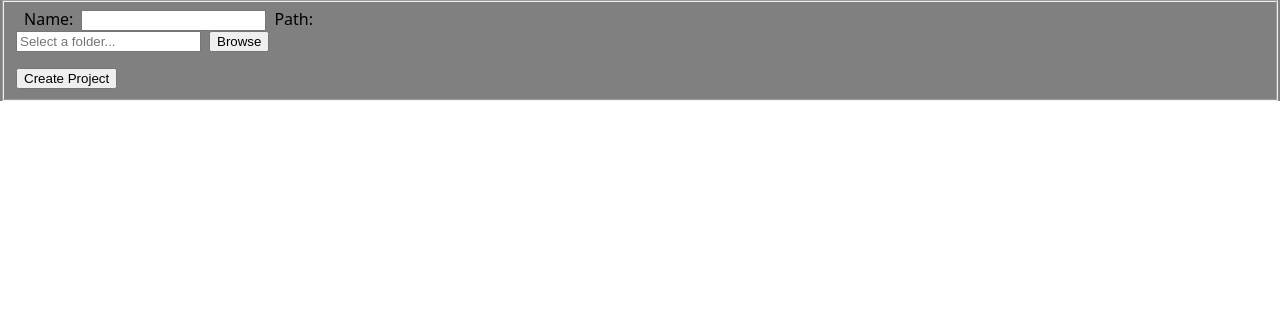
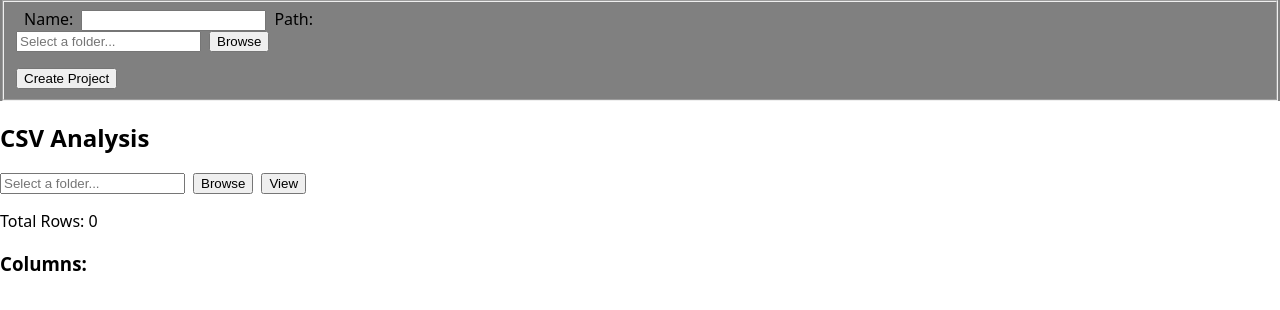
Before and after one commit to govindgcoder/KhagaLink, a React (Vite) app: page / in a window 1280 px wide. Shown: the top 310 px of the page. Built offline with nearby package versions, Linux system fonts and the light colour scheme.

Commit message:
implemented retrieval of CSV metadata

```diff
--- a/src/App.tsx
+++ b/src/App.tsx
@@ -1,8 +1,12 @@
 import ProjectCreator from "./components/projectCreator";
-
+import CsvVisualizer from "./components/csvVisualizer";
 function App() {
     return (
-            <ProjectCreator></ProjectCreator>
+        <>
+            <ProjectCreator/>
+            <CsvVisualizer/>
+        </>
+
     );
 }
 
--- /dev/null
+++ b/src/components/csvVisualizer.tsx
@@ -0,0 +1,59 @@
+import { useState } from "react";
+import { useProjectStore } from "../stores/useProjectStore";
+import { open } from "@tauri-apps/plugin-dialog";
+
+export default function CsvVisualizer() {
+    const [path, setPath] = useState("");
+
+    const metadata = useProjectStore((state) => state.currentCSVmetadata);
+
+    const loadCSVmetadata = useProjectStore((state) => state.loadCSVmetadata);
+    // if (!metadata) {
+    //     return <div>No CSV loaded</div>;
+    // }
+
+    const handleView = () => {
+        loadCSVmetadata(path);
+    }
+
+    const handleBrowse = async () => {
+        try {
+            const selected = await open({
+                directory: false,
+                multiple: false,
+                title: "Select a csv file",
+            });
+            if (selected) {
+                setPath(selected);
+            }
+
+        } catch (err) {
+            console.log("Failed to open dialog: ", err);
+        }
+    };
+
+    return (
+        <div className="p-4 border mt-4">
+            <h2 className="text-xl font-bold">CSV Analysis</h2>
+            <div style={{ display: "flex", gap: "8px" }}>
+                <input
+                    type="text"
+                    value={path}
+                    readOnly
+                    placeholder="Select a folder..."
+                />
+                <button onClick={handleBrowse}>Browse</button>
+                <button onClick={handleView}>View</button>
+            </div>
+            <p>Total Rows: {metadata == null ? 0 : metadata.total_rows}</p>
+
+            <h3 className="font-bold mt-2">Columns:</h3>
+            <ul className="list-disc pl-5">
+                {metadata
+                    ? metadata.headers.map((header, index) => (
+                          <li key={index}>{header}</li>
+                      )) : null}
+            </ul>
+        </div>
+    );
+}
--- a/src/stores/useProjectStore.ts
+++ b/src/stores/useProjectStore.ts
@@ -10,7 +10,14 @@ interface Project {
 interface ProjectState {
     current_project: Project | null;
     error: any | null;
+    currentCSVmetadata: CSVmetadata | null;
     createProject: (path: string, name: string) => Promise<void>;
+    loadCSVmetadata: (path: string) => Promise<void>;
+}
+
+interface CSVmetadata {
+    headers: string[];
+    total_rows: number;
 }
 
 export const useProjectStore = create<ProjectState>((set) => ({
@@ -19,7 +26,7 @@ export const useProjectStore = create<ProjectState>((set) => ({
 
     createProject: async (path: string, name: string) => {
         try {
-            const response = await invoke("createProject", {
+            const response = await invoke("create_project", {
                 path: path,
                 name: name,
             });
@@ -37,4 +44,19 @@ export const useProjectStore = create<ProjectState>((set) => ({
             set({ error: err });
         }
     },
+
+    currentCSVmetadata: null,
+
+    loadCSVmetadata: async (path: string) => {
+        try {
+            const new_csv_metadata = await invoke<CSVmetadata>("get_csv_metadata", {path})
+
+            set({currentCSVmetadata: new_csv_metadata, error: null})
+            console.log("Recieved: ",new_csv_metadata)
+        } catch (err) {
+            console.log("Error in loading csv metadata: ",err)
+            set({error: err})
+        }
+    }
+
 }));
```
